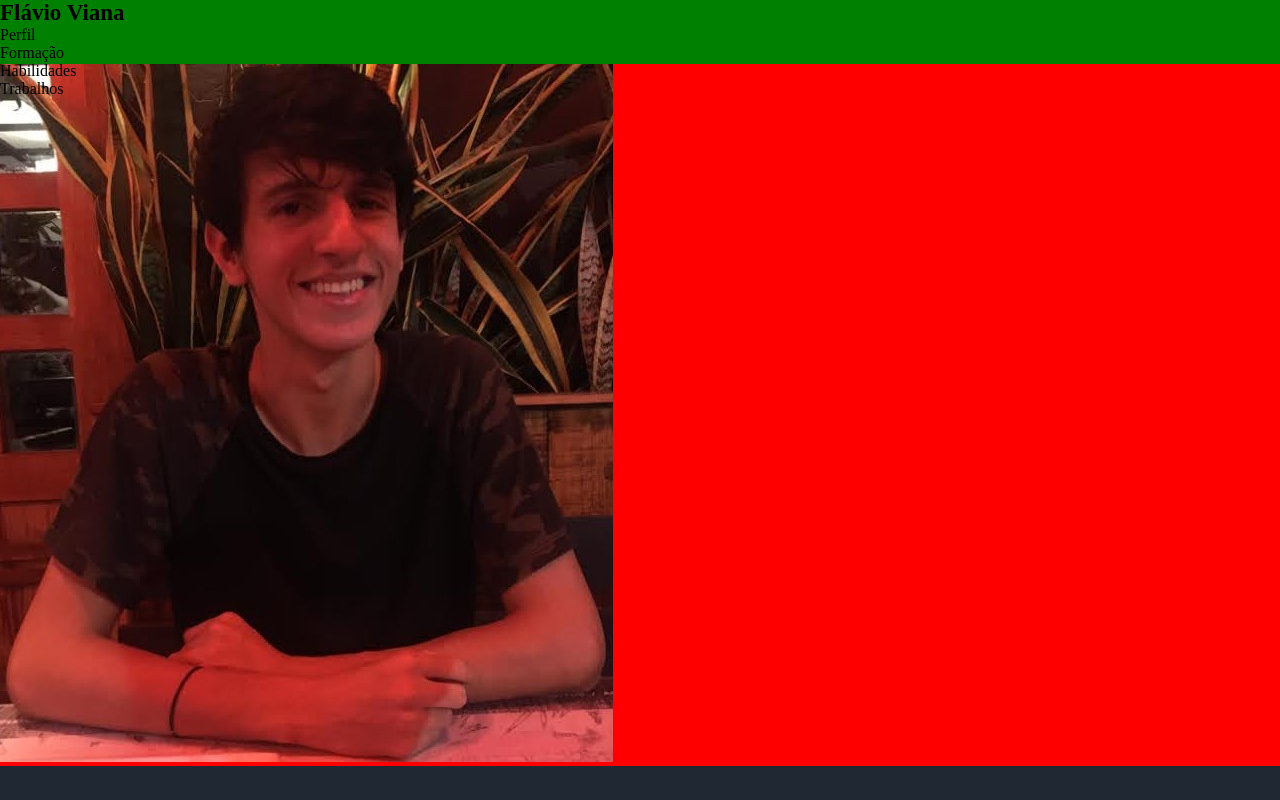
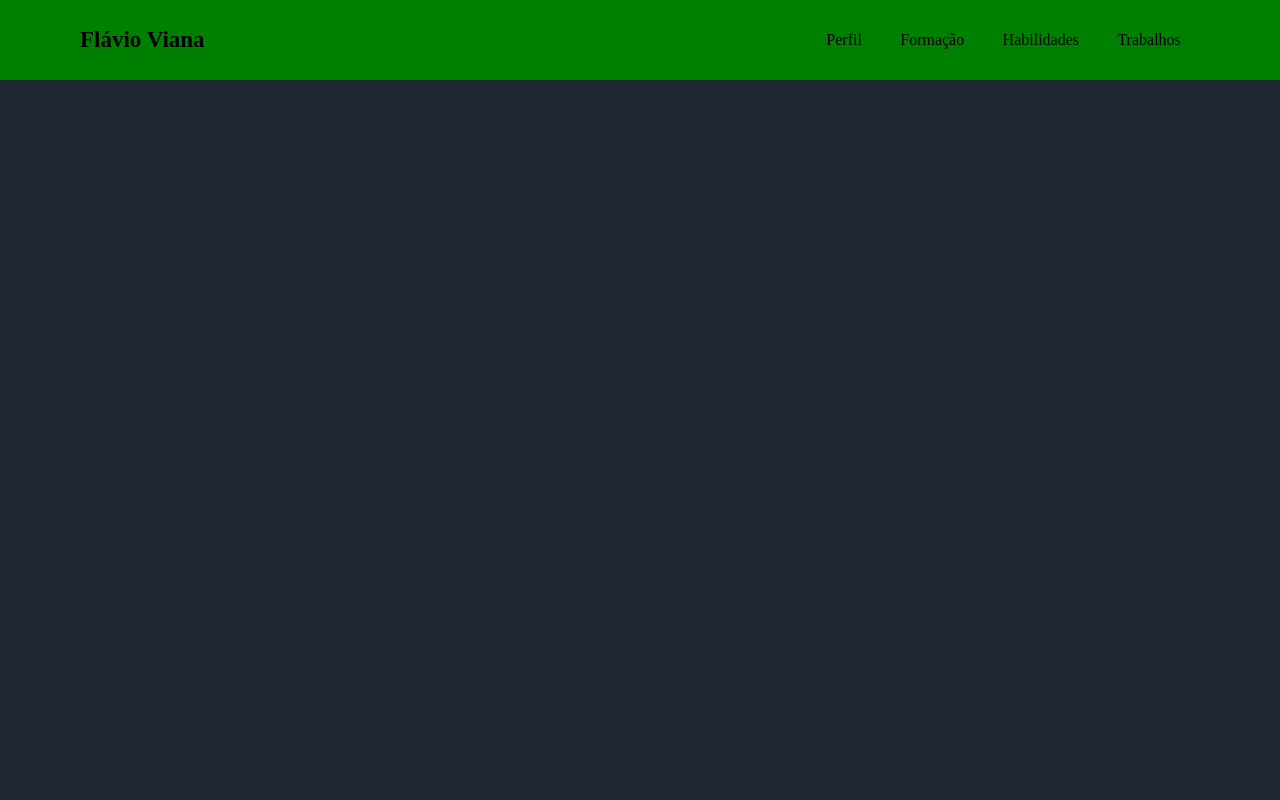
Before and after one commit to FLaVio-G/portifolio, a React (Create React App) app: page / in a window 1280 px wide. Built offline with nearby package versions, Linux system fonts and the light colour scheme.

Commit message:
Alterações simples no NavBar

```diff
--- a/src/components/Informations/index.tsx
+++ b/src/components/Informations/index.tsx
@@ -12,9 +12,9 @@ function Informations() {
         estou estudando desenvolvimento web. Tenho conhecimento em HTML/CSS,
         Javascript, Typescript. E também Frameworks Vue e React.
         <button>Entre em contato</button>
-        <ImageF>
+        {/* <ImageF>
             <ImageUser src={User}/>
-            </ImageF>
+            </ImageF> */}
       </Information >
 
     </Container>
--- a/src/components/Informations/styles.ts
+++ b/src/components/Informations/styles.ts
@@ -2,7 +2,7 @@ import styled from 'styled-components';
 
 export const Container = styled.div`
 display: flex;
-background: red;
+
 align-items: center;
   `;
 
--- a/src/components/NavBar/index.tsx
+++ b/src/components/NavBar/index.tsx
@@ -1,31 +1,40 @@
-import { Container, Content, Link, OptionMenu } from "./styles";
+import { Container, Header, Link, Name, OptionMenu } from "./styles";
 import flavio from "../../assets/flavio.jpg";
 
 function NavBar() {
   return (
 
     <Container>
-     <Content>
 
+        <Name>
           <p className="MyName"> Flávio Viana </p>
+        </Name>
 
-        <header>
+        <Header>
 
+          <Link>
             {/* <Link to='informations' smooth={true} duration={1000}> */}
             <OptionMenu>Perfil</OptionMenu>
+          </Link>
 
+          <Link>
             {/* <Link to='Experiences' smooth={true} duration={1000}> */}
             <OptionMenu>Formação</OptionMenu>
+          </Link>
 
+          <Link>
             {/* <Link to='Technologies' smooth={true} duration={1000}> */}
             <OptionMenu>Habilidades</OptionMenu>
+          </Link>
 
+          <Link>
             {/* <Link to='Projects' smooth={true} duration={1000}> */}
             <OptionMenu>Trabalhos</OptionMenu>
+          </Link>
 
 
-        </header>
-        </Content>
+        </Header>
+
     </Container>
 
 
--- a/src/components/NavBar/styles.ts
+++ b/src/components/NavBar/styles.ts
@@ -2,14 +2,15 @@ import styled from 'styled-components';
 
 export const Container= styled.div`
 
-
   width: 100%;
-  height: 4rem;
-  position: fixed;
+  height: 5rem;
   background-color: green;
   align-items: center;
   justify-content: space-between;
-
+  padding: 0 5rem;
+  position: fixed;
+  display: flex;
+  z-index: 999;
 
     .MyName{
       font-size: 23px;
@@ -19,47 +20,26 @@ export const Container= styled.div`
       font-size: 13px;
       font-weight: small;
     }
-    background: green;
+  `;
+
+export const Header = styled.div`
+   display: flex;
+`;
 
 
-  `
-
-export const Content= styled.div`
-
-/* button {
-  font-size: 1rem;
-  color: #ffff;
-  background:blue;
-  border: 0;
-  padding: 0.2rem;
-  border-radius:0.25rem;
-  height: 3rem;
-
-  transition: filter 0.2s;
-
-  &:hover {
-    filter: brightness(0.9)
-  }
-} */
-
-`
 
 export const Link = styled.div`
-max-width: 1120px;
-margin: 0 auto;
 
-padding: 2 1rem  12rem;
-display: flex;
-align-items: center;
-justify-content: space-between;
 
 `;
 
 export const OptionMenu = styled.div`
+   padding: 0 1.2rem;
+    font-size: 1rem;
 
 
 `;
 
-export const Header = styled.div `
-   display: block;
+export const Name = styled.div `
+
 `
--- a/src/styles/global.ts
+++ b/src/styles/global.ts
@@ -7,10 +7,11 @@ export const GlobalStyle = createGlobalStyle`
 
 
 }
-* {
+*{
+    box-sizing: border-box;
     margin: 0;
     padding: 0;
-    box-sizing: border-box;
+
 }
 
 html {
```
Lines whose indentation alone changed are shown as unchanged.
